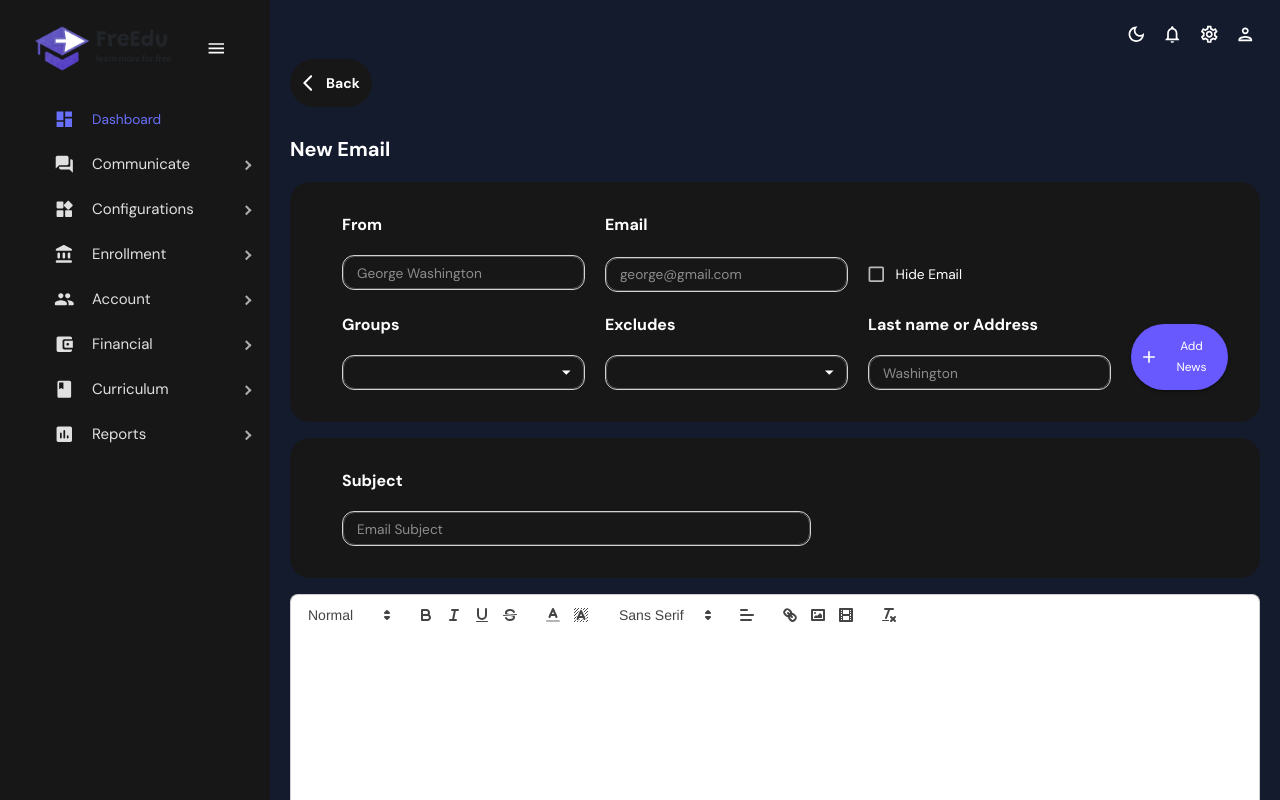
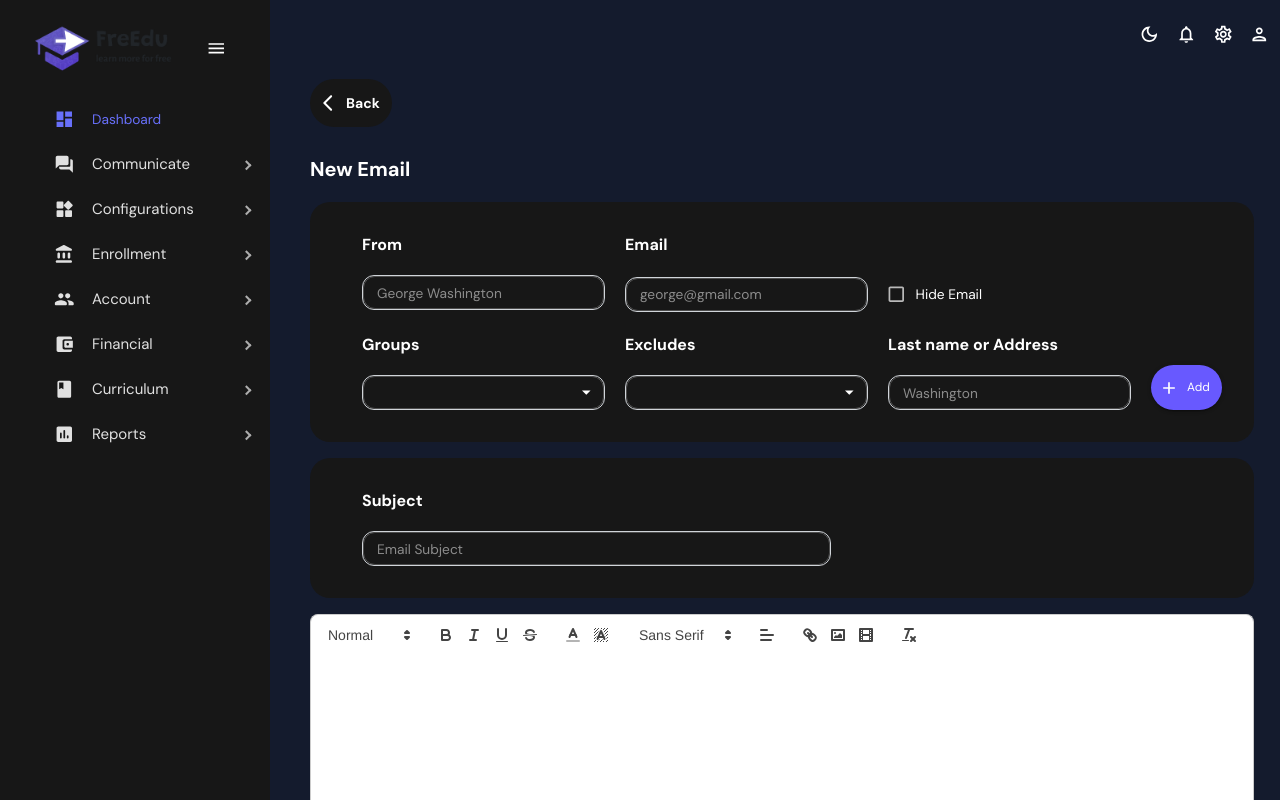
Before and after one commit to trxxxxanxx/freedu, a React (Create React App) app: page /admin/communicate/smartsend-email/add in a window 1280 px wide. Shown: the top 800 px of the page. Built offline with nearby package versions, Linux system fonts and the light colour scheme.

Commit message:
Update AddSmartSendEmail.jsx

```diff
--- a/src/account/admin/crud/AddSmartSendEmail.jsx
+++ b/src/account/admin/crud/AddSmartSendEmail.jsx
@@ -3,11 +3,7 @@ import RichTextEditor from '../shared/RichTextEditor';
 import { Box, TextField, Typography, useTheme } from "@mui/material";
 import { tokens } from "../../../theme";
 import Button from '@mui/material/Button';
-import SaveAltRoundedIcon from '@mui/icons-material/SaveAltRounded';
-import DoDisturbAltRoundedIcon from '@mui/icons-material/DoDisturbAltRounded';
-import PublishedWithChangesRoundedIcon from '@mui/icons-material/PublishedWithChangesRounded';
 import ArrowBackIosRoundedIcon from '@mui/icons-material/ArrowBackIosRounded';
-import VisibilityRoundedIcon from '@mui/icons-material/VisibilityRounded';
 import Checkbox from '@mui/material/Checkbox';
 import FormControlLabel from '@mui/material/FormControlLabel';
 import AddIcon from '@mui/icons-material/Add';
@@ -22,7 +18,7 @@ const AddSmartSendEmail = () => {
 
 
     return (
-        <Box m='20px'>
+        <Box m='40px'>
             <Button href="/admin/communicate/smartsend-pro" variant="contained" startIcon={<ArrowBackIosRoundedIcon />} sx={{borderRadius: 50,  padding: 1.5, textTransform: 'Capitalize', backgroundColor: colors.freeduAccent[100], color: colors.freeduAccent[600], marginBottom: '30px', marginTop: '-30px', fontSize: '14px', fontWeight: 700, boxShadow: 'none'}}>
                 Back
             </Button>
@@ -158,7 +154,7 @@ const AddSmartSendEmail = () => {
 
                     <Box>
                         <Button variant="contained" startIcon={<AddIcon />} sx={{borderRadius: 50, padding: 1.5, textTransform: 'Capitalize', backgroundColor: colors.freeduAccent[400], color: colors.freeduAccent[800]}}>
-                            Add News
+                            Add
                         </Button>
                     </Box>
                 </Box>
```
